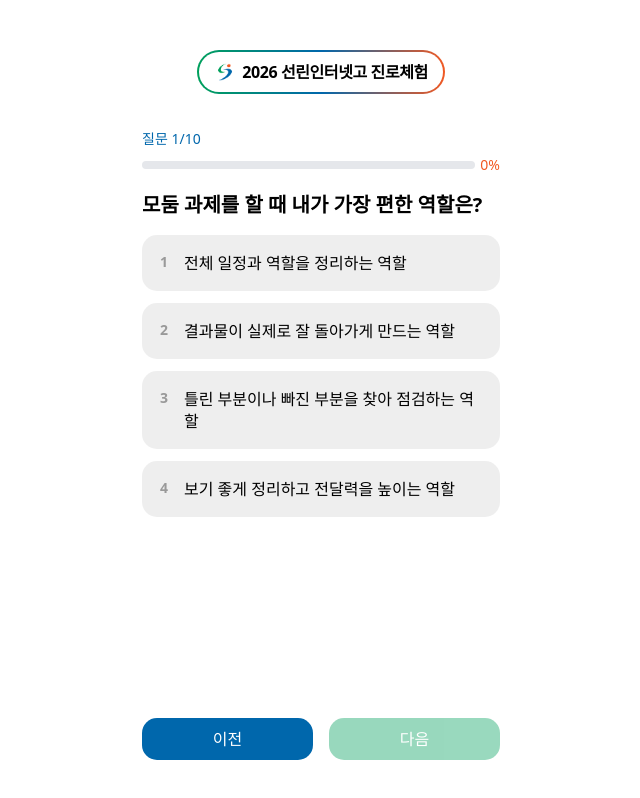
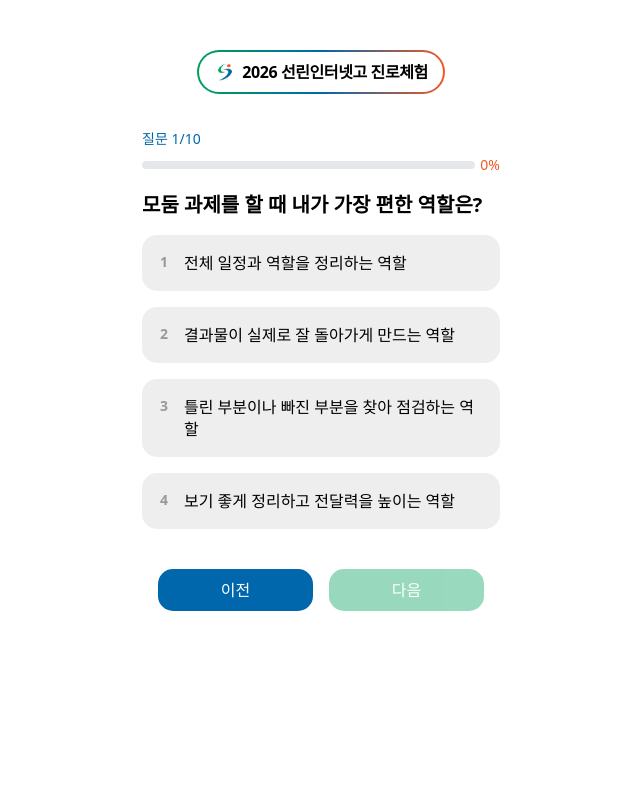
Before and after one commit to jungwj09/sunrin-career-exploration, a Next.js app: page /question/major in a window 1280 px wide. Shown: the whole page, without its empty margins (319-959 px from the left). Built offline with nearby package versions, Linux system fonts and the light colour scheme; a web font is replaced by a local one.

Commit message:
style: fix designs (elements structure & font style)

```diff
--- a/src/components/home/StartChoiceCard.tsx
+++ b/src/components/home/StartChoiceCard.tsx
@@ -25,11 +25,11 @@ function ChoiceButton({
         text-center
       `}
     >
-      <p className="text-sm text-black font-regular mb-2">
+      <p className="text-base text-black font-regular mb-2">
         {topText}
       </p>
 
-      <p className="text-base text-black font-medium flex justify-center items-center gap-1">
+      <p className="text-base text-black font-semibold flex justify-center items-center gap-1">
         <span>→</span>
         <span>{bottomText}</span>
       </p>
--- a/src/components/question/ClubQuestionView.tsx
+++ b/src/components/question/ClubQuestionView.tsx
@@ -69,7 +69,8 @@ export default function ClubQuestionView({
       <div className="flex flex-col flex-1 w-full max-w-97.5 mx-auto">
         <YearBadge align="center" />
 
-        <main className="flex flex-col flex-1 px-4 pt-6 gap-4">
+        <main className="flex flex-col flex-1 px-4 pt-6">
+          <div className="flex flex-col gap-4">
             <QuestionProgress
               current={currentIndex + 1}
               total={total}
@@ -80,7 +81,7 @@ export default function ClubQuestionView({
               {currentQuestion.text}
             </h2>
 
-          <div className="flex flex-col gap-3">
+            <div className="flex flex-col gap-4">
               {currentQuestion.options.map((option, i) => (
                 <QuestionOptionItem
                   key={i}
@@ -92,13 +93,14 @@ export default function ClubQuestionView({
                 />
               ))}
             </div>
-        </main>
+          </div>
 
           <QuestionFooterNav
             onPrev={handlePrev}
             onNext={handleNext}
             canNext={currentAnswer !== null}
           />
+        </main>
       </div>
     </div>
   );
--- a/src/components/question/MajorQuestionView.tsx
+++ b/src/components/question/MajorQuestionView.tsx
@@ -63,7 +63,8 @@ export default function MajorQuestionView({
       <div className="flex flex-col flex-1 w-full max-w-97.5 mx-auto">
         <YearBadge align="center" />
 
-        <main className="flex flex-col flex-1 px-4 pt-6 gap-4">
+        <main className="flex flex-col flex-1 px-4 pt-6">
+          <div className="flex flex-col gap-4">
             <QuestionProgress
               current={currentIndex + 1}
               total={total}
@@ -74,7 +75,7 @@ export default function MajorQuestionView({
               {currentQuestion.text}
             </h2>
 
-          <div className="flex flex-col gap-3">
+            <div className="flex flex-col gap-4">
               {currentQuestion.options.map((option, i) => (
                 <QuestionOptionItem
                   key={i}
@@ -86,13 +87,14 @@ export default function MajorQuestionView({
                 />
               ))}
             </div>
-        </main>
+          </div>
 
           <QuestionFooterNav
             onPrev={handlePrev}
             onNext={handleNext}
             canNext={currentAnswer !== null}
           />
+        </main>
       </div>
     </div>
   );
```
Lines whose indentation alone changed are shown as unchanged.
